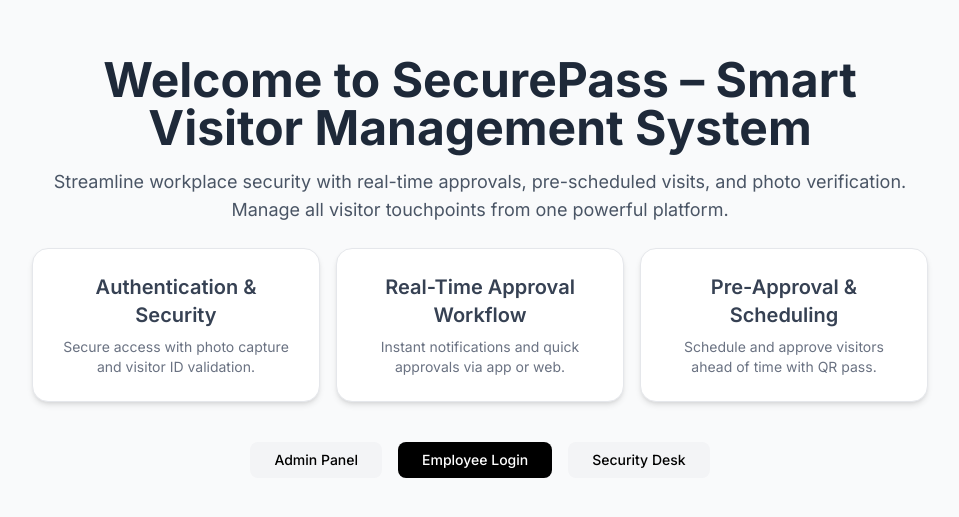
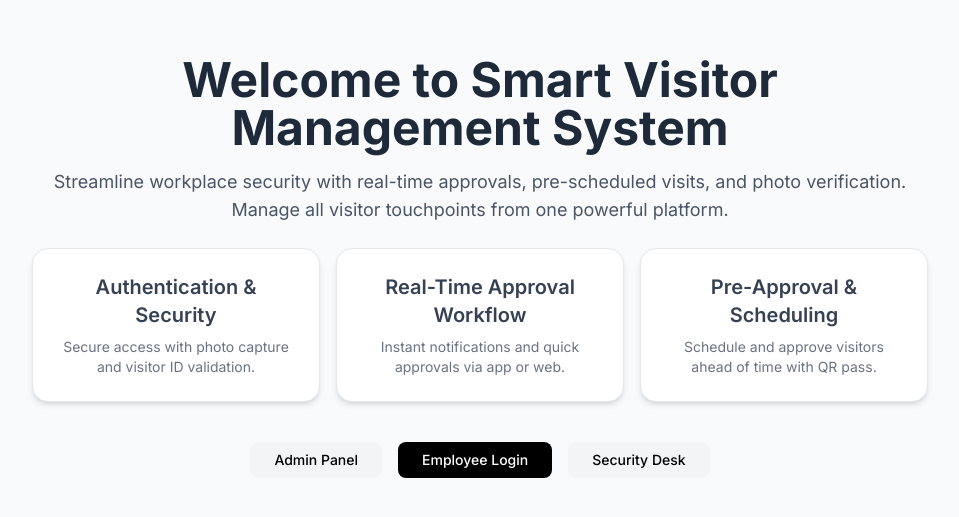
Before and after one commit to NGDEC03/visitor-management-system, a Next.js app: page / in a window 1280 px wide. Shown: the part 133-650 px from the top of the page, without its empty margins (160-1119 px from the left). Built offline with nearby package versions, Linux system fonts and the light colour scheme.

Commit message:
Title Update

```diff
--- a/src/app/page.tsx
+++ b/src/app/page.tsx
@@ -27,7 +27,7 @@ export default function LandingPage() {
         transition={{ duration: 0.6 }}
       >
         <h1 className="text-4xl sm:text-5xl font-bold text-gray-800 mb-4">
-          Welcome to SecurePass – Smart Visitor Management System
+          Welcome to Smart Visitor Management System
         </h1>
         <p className="text-gray-600 text-lg mb-6">
           Streamline workplace security with real-time approvals, pre-scheduled visits, and photo verification. Manage all visitor touchpoints from one powerful platform.
```
